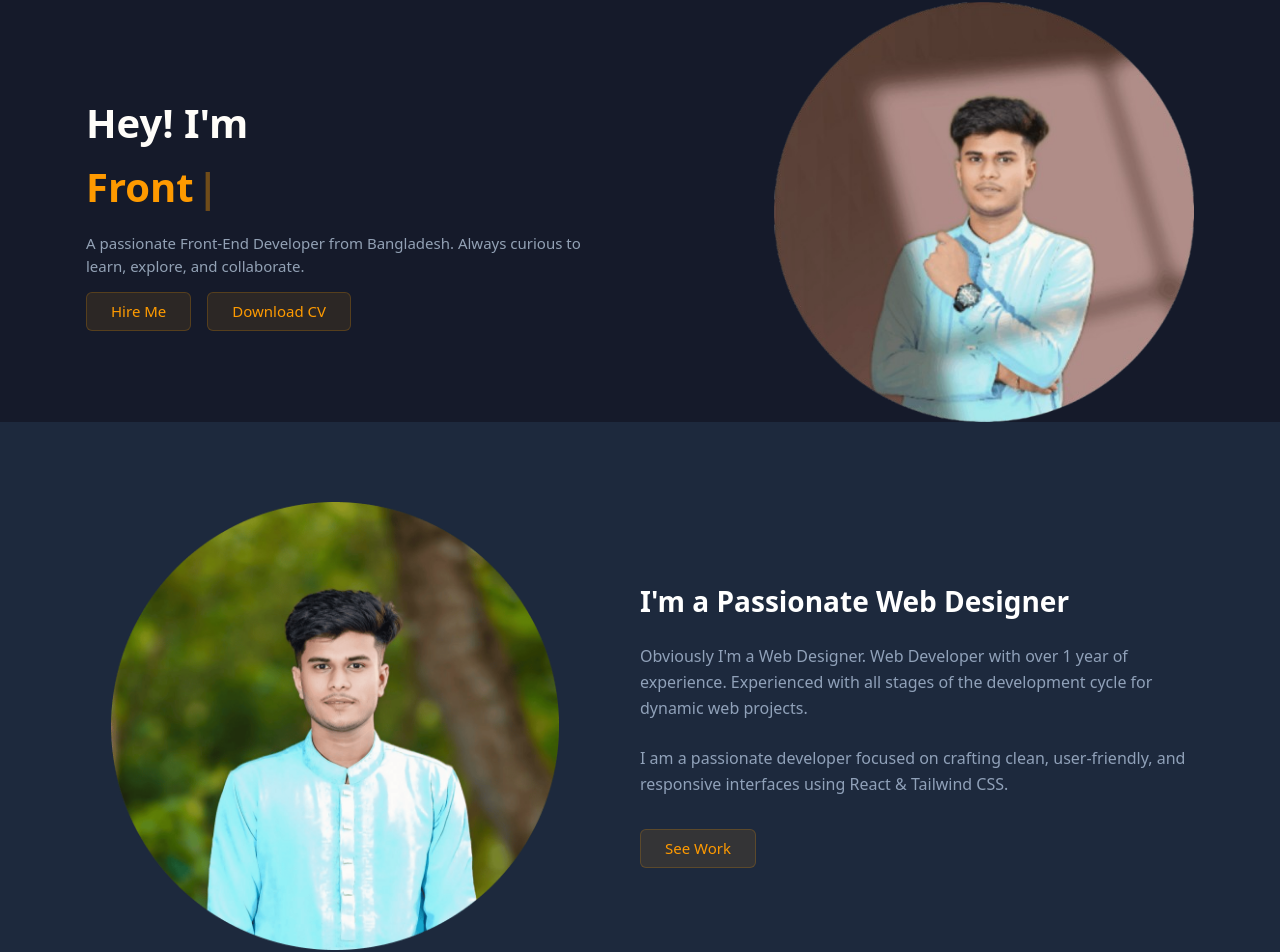
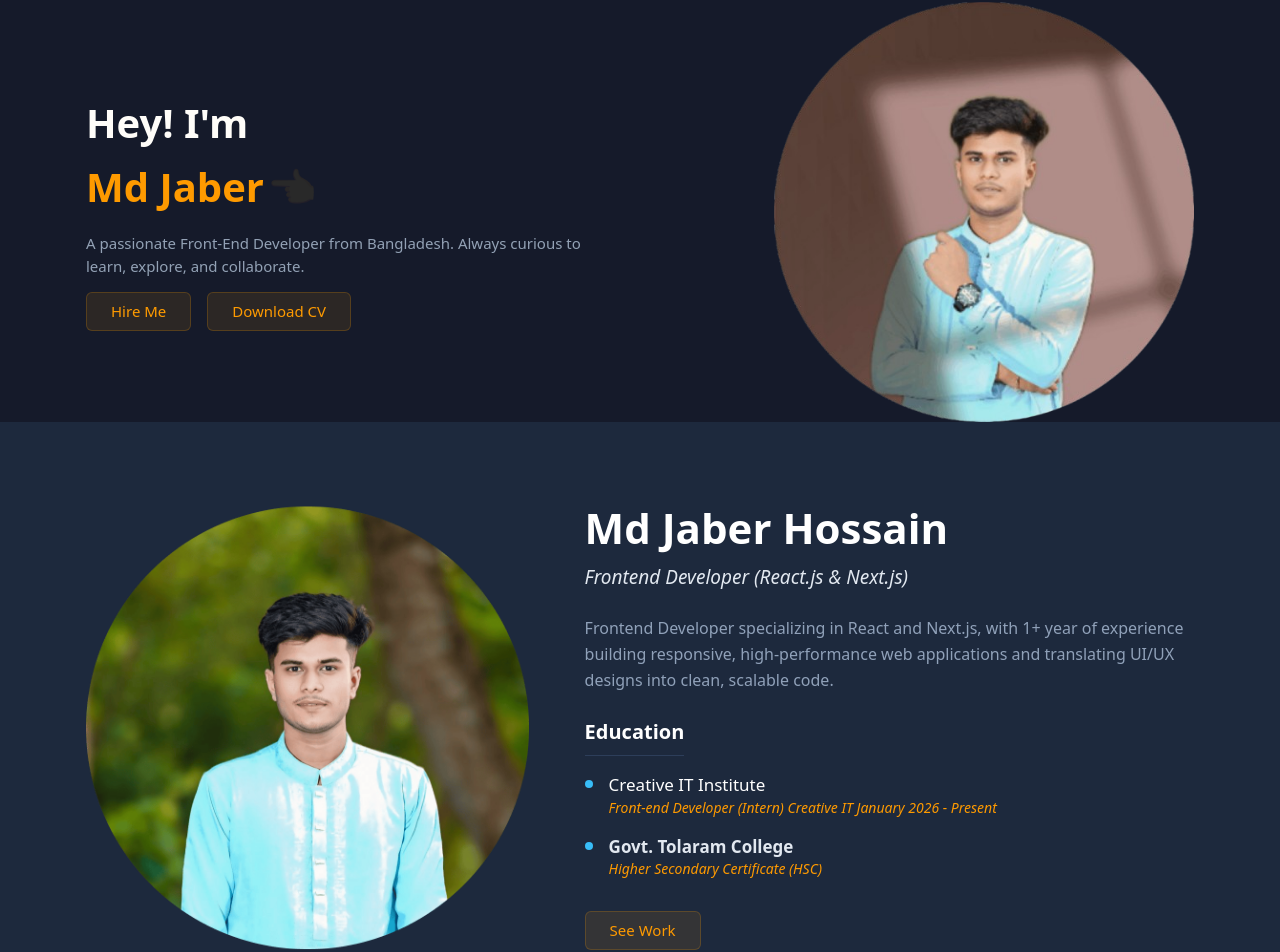
Before and after one commit to mdjaberdev/jaberdev, a React (Vite) app: page / in a window 1280 px wide. Shown: the part 140-1092 px from the top of the page. Built offline with nearby package versions, Linux system fonts and the light colour scheme.

Commit message:
something_add

```diff
--- a/index.html
+++ b/index.html
@@ -20,7 +20,7 @@
   <script type="text/javascript">
     (function(){
         emailjs.init({
-          publicKey: "y7o7ZXi1gyIaKWOLJ",
+          publicKey: "96VcsuELGflgAzir_",
         });
     })();
   </script>
--- a/src/components/layouts/Aboutme.jsx
+++ b/src/components/layouts/Aboutme.jsx
@@ -7,45 +7,70 @@ import Button from "../Button";
 const Aboutme = () => {
   return (
     <>
-      {/* Added overflow-hidden to prevent any side-scrolling issues */}
-      <div id="about" className="py-[60px] lg:py-[80px] bg-[#1D293D] w-full overflow-hidden">
-
-        {/* FIX: Changed w-[360px] to w-full and added max-w limits with mx-auto */}
-        <Container className={"w-full max-w-[360px] md:max-w-[720px] lg:max-w-[1140px] mx-auto px-4"}>
-
-          <div className="lg:flex lg:justify-between items-center lg:gap-x-12">
-
-            {/* left image */}
-            <div className="left lg:w-[45%] flex justify-center">
+      <div
+        id="about"
+        className="py-[60px] lg:py-[80px] bg-[#1D293D] w-full overflow-hidden"
+      >
+        <Container
+          className={
+            "w-full max-w-[360px] md:max-w-[720px] lg:max-w-[1140px] mx-auto px-4"
+          }
+        >
+          <div className="lg:flex lg:justify-between items-start lg:gap-x-12">
+            {/* Left Image Section */}
+            <div className="left lg:w-[40%] flex justify-center lg:sticky lg:top-10">
               <Images
                 imgSrc={about}
-                className="w-[260px] sm:w-[320px] lg:w-full max-w-md object-contain"
+                className="w-[260px] sm:w-[320px] lg:w-full max-w-md object-contain rounded-lg"
               />
             </div>
 
-            {/* right content */}
-            <div className="right lg:w-[50%] mt-10 lg:mt-0 text-center lg:text-left">
-              <h3 className="font-semibold text-[22px] lg:text-[28px] text-white leading-tight">
-                I'm a Passionate Web Designer
+            {/* Right Content Section */}
+            <div className="right lg:w-[55%] mt-10 lg:mt-0 text-center lg:text-left">
+              <h3 className="font-bold text-[32px] lg:text-[42px] text-white leading-tight">
+               Md Jaber Hossain
               </h3>
+              <p className="text-[#E2E8F0] font-medium text-[19px] mt-2 italic">
+                Frontend Developer (React.js & Next.js)
+              </p>
 
               <p className="text-[#90A1B9] text-[15px] lg:text-[16px] py-6 leading-relaxed">
-                Obviously I'm a Web Designer. Web Developer with over 1 year of
-                experience. Experienced with all stages of the development cycle
-                for dynamic web projects.
+                Frontend Developer specializing in React and Next.js, with 1+
+                year of experience building responsive, high-performance web
+                applications and translating UI/UX designs into clean, scalable
+                code.
               </p>
 
-              <p className="text-[#90A1B9] text-[15px] lg:text-[16px] pb-8 leading-relaxed">
-                I am a passionate developer focused on crafting clean,
-                user-friendly, and responsive interfaces using React & Tailwind
-                CSS.
-              </p>
+              {/* Education Section */}
+              <div className="education-part mb-8">
+                <h4 className="text-white font-semibold text-[20px] mb-4 border-b border-[#2d3e5a] pb-2 inline-block">
+                  Education
+                </h4>
+                <div className="flex flex-col gap-y-4">
+                  <div className="relative pl-6 before:content-[''] before:absolute before:left-0 before:top-2 before:w-2 before:h-2 before:bg-[#38BDF8] before:rounded-full">
+                    <h5 className="text-white font-medium text-[17px]">
+                      Creative IT Institute
+                    </h5>
+                    <p className="text-[#FE9A00] text-sm italic">
+                      Front-end Developer (Intern) Creative IT January 2026 -
+                      Present
+                    </p>
+                  </div>
+                  <div className="relative pl-6 before:content-[''] before:absolute before:left-0 before:top-2 before:w-2 before:h-2 before:bg-[#38BDF8] before:rounded-full">
+                    <h5 className="text-[#E2E8F0] font-semibold text-[17px]">
+                      Govt. Tolaram College
+                    </h5>
+                    <p className="text-[#FE9A00] text-sm italic">
+                      Higher Secondary Certificate (HSC)
+                    </p>
+                  </div>
+                </div>
+              </div>
 
-              <div className="flex justify-center lg:justify-start">
+              <div className="flex justify-center lg:justify-start gap-x-4">
                 <Button btnText={"See Work"} />
               </div>
             </div>
-
           </div>
         </Container>
       </div>
--- a/src/components/layouts/Banner.jsx
+++ b/src/components/layouts/Banner.jsx
@@ -24,10 +24,10 @@ const Banner = () => {
               </h2>
               <h1 className="text-[#FE9A00] font-bold text-[28px] lg:text-[40px] min-h-[50px] lg:min-h-[60px]">
                 <Typewriter
-                  words={["Front-End Developer", "Md Jaber Hossain"]}
+                  words={["Md Jaber Hossain", "Front-end Developer"]}
                   loop={true}
                   cursor
-                  cursorStyle="|"
+                  cursorStyle="👈"
                   typeSpeed={70}
                   deleteSpeed={50}
                   delaySpeed={1000}
--- a/src/components/layouts/Contact.jsx
+++ b/src/components/layouts/Contact.jsx
@@ -15,8 +15,8 @@ const Contact = () => {
 
     emailjs
       .sendForm(
-        "service_y315zst",
-        "template_2u72gov",
+        "service_22n2f6a",
+        "template_4dlh5cf",
         form.current,
         "y7o7ZXi1gyIaKWOLJ",
       )
--- a/src/components/layouts/Header.jsx
+++ b/src/components/layouts/Header.jsx
@@ -37,6 +37,11 @@ const Header = () => {
             <li>
               <HashLink smooth to="#services">
                 Services
+              </HashLink>
+            </li>
+            <li>
+              <HashLink smooth to="#skills">
+                Skills
               </HashLink>
             </li>
             <li>
--- a/src/components/layouts/Hireme.jsx
+++ /dev/null
@@ -1,21 +0,0 @@
-import React from 'react'
-import Container from '../Container'
-import Button from '../Button'
-
-const Hireme = () => {
-    return (
-        <>
-        <div className="bg-[url('/src/assets/Section.png')] bg-center bg-cover bg-no-repeat lg:py-20 py-30 bg-black lg:bg-auto lg:w-full sm:w-full w-[395px]">
-            <Container className={'w-[360px] lg:w-[1140px]'}>
-                <div className="text-center mx-auto">
-                    <h3 className='text-[24px] text-white font-semibold'>I Am Available For Freelancer Projects.</h3>
-                    <p className='text-[#FFFFFF]/80 text-[15px] pt-6'>Obviously I'm a Web Designer. Web Developer with over 7 years of experience. Experienced with all stages of the development.</p>
-                    <Button btnText={'Hire Me'} className={'mt-8'}/>
-                </div>
-            </Container>
-        </div>
-        </>
-    )
-}
-
-export default Hireme
--- /dev/null
+++ b/src/components/layouts/Skills.jsx
@@ -0,0 +1,73 @@
+import React from "react";
+import Container from "../Container";
+import {
+  FaHtml5,
+  FaCss3Alt,
+  FaBootstrap,
+  FaReact,
+  FaGithub,
+  FaGitAlt,
+  FaFigma,
+} from "react-icons/fa";
+import { SiTailwindcss, SiJavascript, SiNextdotjs } from "react-icons/si";
+
+const Skills = () => {
+  const skillsData = [
+    { name: "HTML5", icon: <FaHtml5 />, color: "hover:text-[#E34F26]" },
+    { name: "CSS3", icon: <FaCss3Alt />, color: "hover:text-[#1572B6]" },
+    { name: "Bootstrap", icon: <FaBootstrap />, color: "hover:text-[#7952B3]" },
+    {
+      name: "Tailwind CSS",
+      icon: <SiTailwindcss />,
+      color: "hover:text-[#06B6D4]",
+    },
+    {
+      name: "JavaScript",
+      icon: <SiJavascript />,
+      color: "hover:text-[#F7DF1E]",
+    },
+    { name: "React", icon: <FaReact />, color: "hover:text-[#61DAFB]" },
+    { name: "Next.js", icon: <SiNextdotjs />, color: "hover:text-white" },
+    { name: "Git", icon: <FaGitAlt />, color: "hover:text-[#F05032]" },
+    { name: "GitHub", icon: <FaGithub />, color: "hover:text-white" },
+    { name: "Figma", icon: <FaFigma />, color: "hover:text-[#F24E1E]" },
+  ];
+
+  return (
+    <section id="skills" className="pb-[90px] bg-[#1D293D] w-full">
+      <Container className="w-full max-w-[360px] md:max-w-[720px] xl:max-w-[1140px] mx-auto px-4">
+        {/* Title */}
+        <div className="text-center max-w-[600px] mx-auto mb-16">
+          <h3 className="text-[28px] lg:text-[32px] text-white font-bold">
+            Technical <span className="text-[#FE9A00]">Skills</span>
+          </h3>
+
+          <p className="text-[#90A1B9] text-[15px] pt-6">
+            The tools and technologies I use to bring ideas to life on the web.
+          </p>
+        </div>
+
+        {/* Skills Grid */}
+        <div className="grid grid-cols-2 sm:grid-cols-3 md:grid-cols-4 lg:grid-cols-5 gap-6">
+          {skillsData.map((skill, index) => (
+            <div
+              key={index}
+              className={`group bg-[#0F172B] border border-white/5 p-8 rounded-xl flex flex-col items-center justify-center gap-4 transition-all duration-300 hover:border-[#FE9A00]/50 hover:-translate-y-2 cursor-default`}
+            >
+              <div
+                className={`text-5xl text-[#90A1B9] transition-all duration-300 ${skill.color}`}
+              >
+                {skill.icon}
+              </div>
+              <h4 className="text-white font-medium text-[16px] group-hover:text-white">
+                {skill.name}
+              </h4>
+            </div>
+          ))}
+        </div>
+      </Container>
+    </section>
+  );
+};
+
+export default Skills;
--- a/src/components/pages/Home.jsx
+++ b/src/components/pages/Home.jsx
@@ -6,6 +6,7 @@ import Services from "../layouts/Services"
 import Projects from "../layouts/Projects"
 import Reviews from "../layouts/Reviews"
 import Contact from "../layouts/Contact"
+import Skills from "../layouts/Skills"
 
 
 
@@ -16,7 +17,7 @@ const Home = () => {
         <Aboutme/>
         <Hobbies/>
         <Services/>
-        {/* <Hireme/> */}
+         <Skills/>
         <Projects/>
         <Reviews/>
         <Contact/>
--- a/src/components/pages/Portfolio.jsx
+++ /dev/null
@@ -1,9 +0,0 @@
-
-
-const Portfolio = () => {
-  return (
-    <div className="bg-amber-500 text-center text-6xl font-bold py-10 text-white">Welcome To Portfolio Page</div>
-  )
-}
-
-export default Portfolio
```
Also changed, not shown: src/assets/Section.png (deleted), src/assets/logo.png (deleted).
